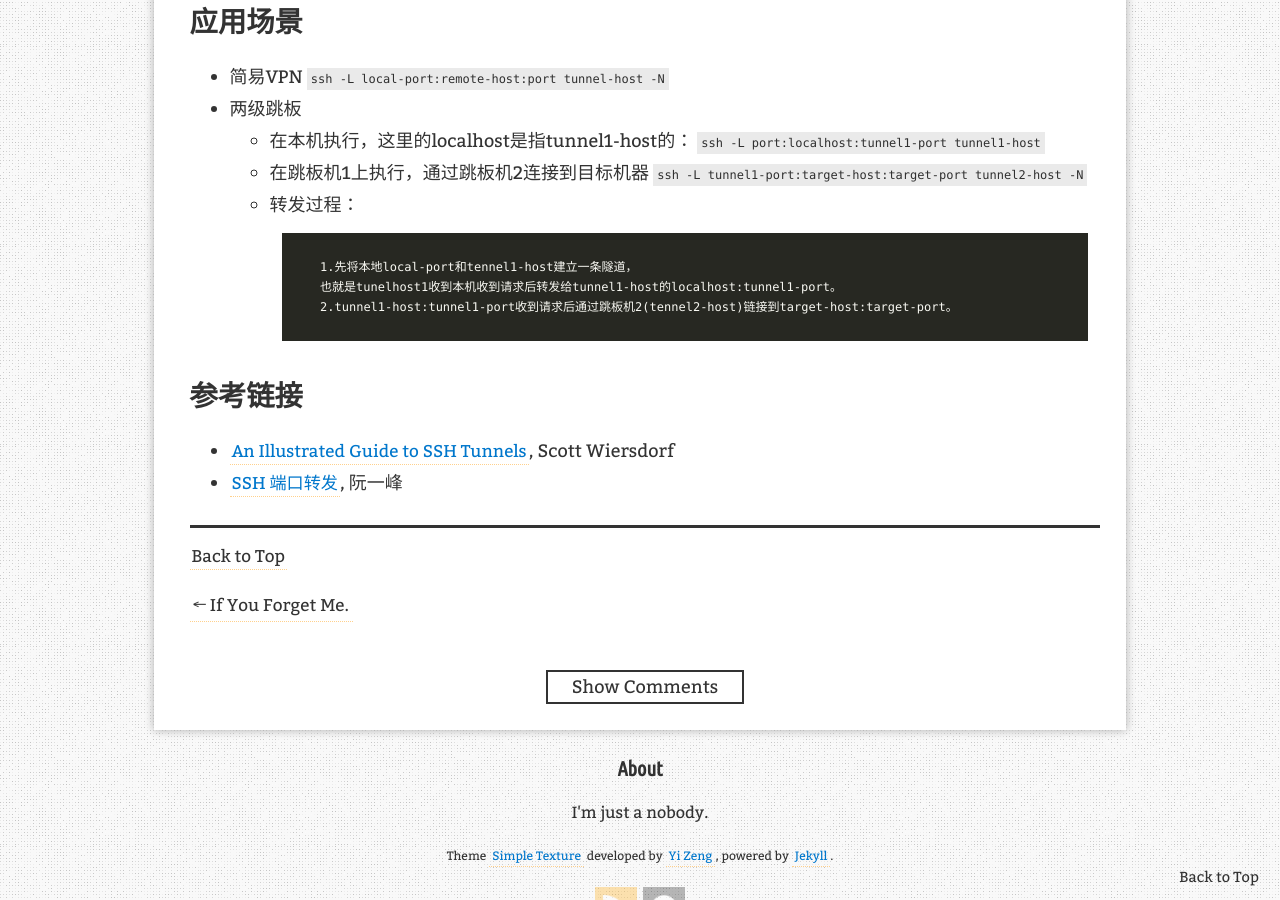
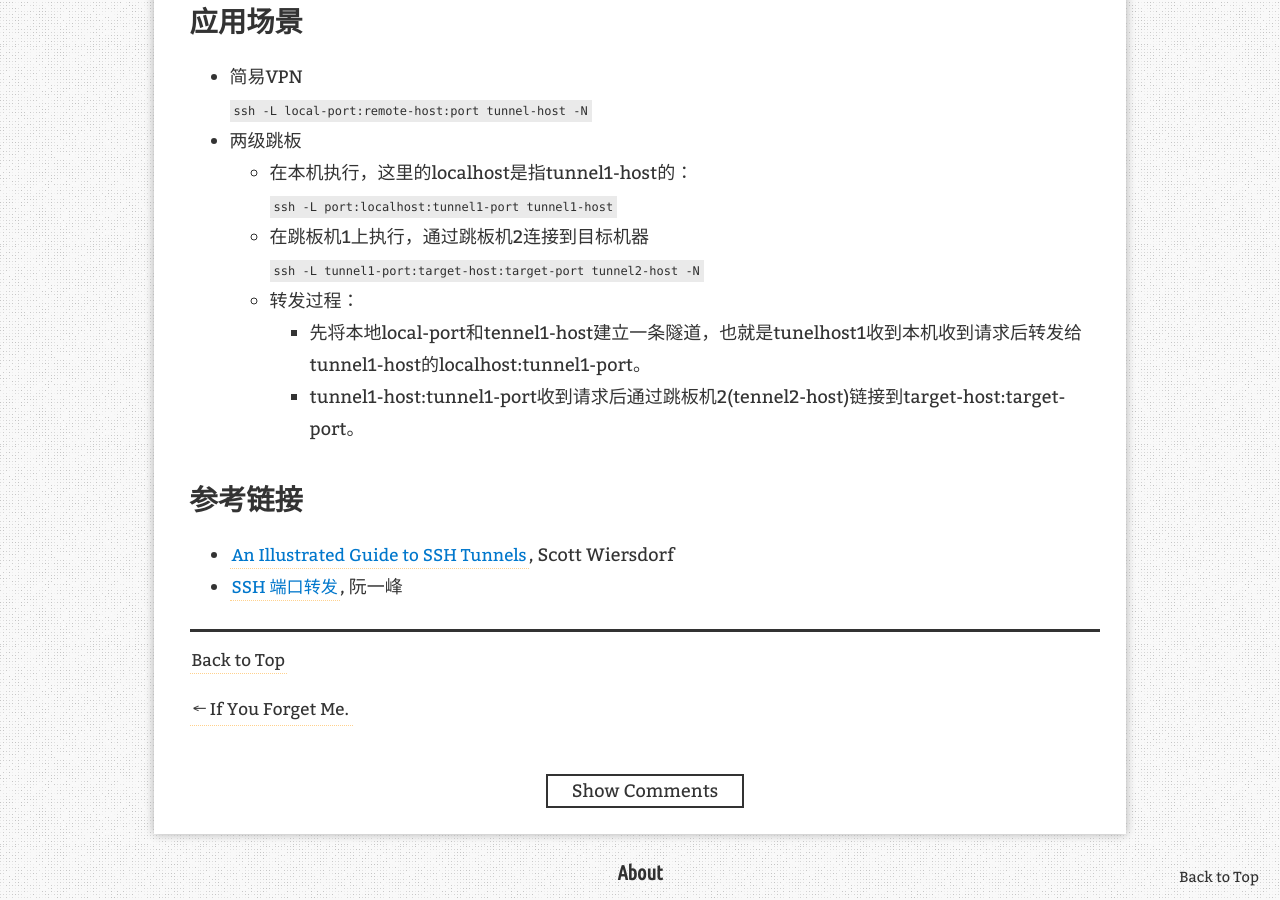
Before and after one commit to ElmTran/ElmTran.github.io, a Jekyll site: the page built from _posts/2022-03-21-端口转发.md, in a window 1280 px wide and 900 px high, scrolled down 1954 px. Built offline with Jekyll 4.4.1, drawn with Linux system fonts in a browser that asks for light colours; comment, search, counter and statistics services are not loaded.

Commit message:
update 端口转发 调整排版

````diff
--- a/_posts/2022-03-21-端口转发.md
+++ b/_posts/2022-03-21-端口转发.md
@@ -74,19 +74,16 @@ redirect_from:
         执行：ssh -N remote-forward
 
 ## 应用场景
-  - 简易VPN
+- 简易VPN
     `ssh -L local-port:remote-host:port tunnel-host -N`
-  - 两级跳板
+- 两级跳板
     - 在本机执行，这里的localhost是指tunnel1-host的：
         `ssh -L port:localhost:tunnel1-port tunnel1-host`
     - 在跳板机1上执行，通过跳板机2连接到目标机器
         `ssh -L tunnel1-port:target-host:target-port tunnel2-host -N`
     - 转发过程：
-        ```
-        1.先将本地local-port和tennel1-host建立一条隧道，
-        也就是tunelhost1收到本机收到请求后转发给tunnel1-host的localhost:tunnel1-port。
-        2.tunnel1-host:tunnel1-port收到请求后通过跳板机2(tennel2-host)链接到target-host:target-port。
-        ```
+      1. 先将本地local-port和tennel1-host建立一条隧道，也就是tunelhost1收到本机收到请求后转发给tunnel1-host的localhost:tunnel1-port。
+      2. tunnel1-host:tunnel1-port收到请求后通过跳板机2(tennel2-host)链接到target-host:target-port。
 
 ## 参考链接
 - [An Illustrated Guide to SSH Tunnels](https://solitum.net/posts/an-illustrated-guide-to-ssh-tunnels/), Scott Wiersdorf
````
